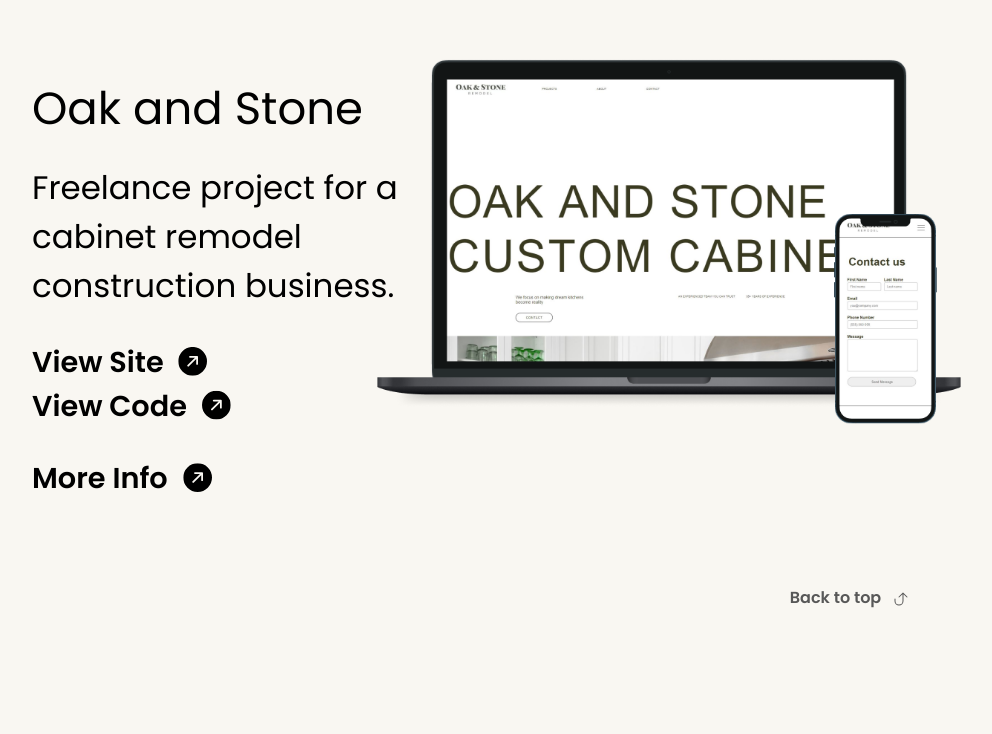
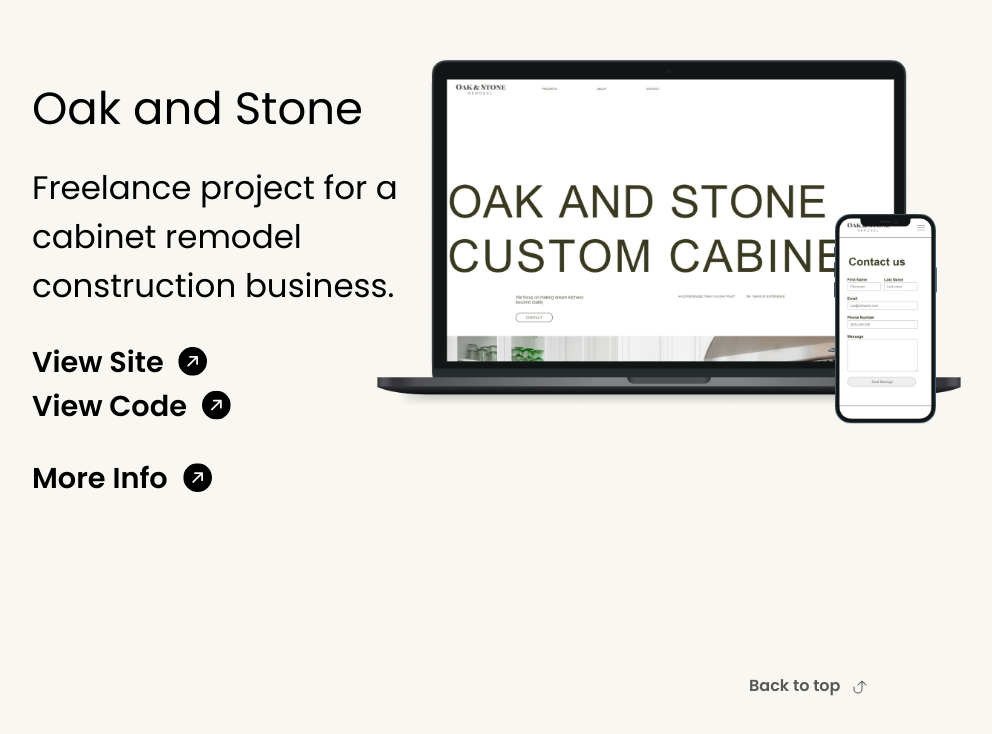
Before and after one commit to JadenFicklin/JadenFicklin, a React (Create React App) app: page / in a window 1280 px wide. Shown: the part 1810-2544 px from the top of the page, without its empty margins (211-1203 px from the left). Built offline with nearby package versions, Linux system fonts and the light colour scheme.

Commit message:
added links into about page, fixed bring to top button on home page

```diff
--- a/src/pages/About/Technologies/index.js
+++ b/src/pages/About/Technologies/index.js
@@ -21,6 +21,7 @@ import { GiWireCoil } from 'react-icons/gi';
 import { RiGlobalLine } from 'react-icons/ri';
 import { TbApi, TbVectorSpline } from 'react-icons/tb';
 import { FaNodeJs } from 'react-icons/fa';
+import Links from '../../../components/Links';
 
 function Technologies() {
     const [hoveredState, setHoveredState] = useState(null);
@@ -89,6 +90,7 @@ function Technologies() {
 
     return (
         <div className=" mt-20 xl:mt-0 xl:absolute xl:top-[100vh] xl:w-full ">
+            <Links />
             <div
                 className="w-full bg-center bg-no-repeat bg-cover h-[300px]"
                 style={{ backgroundImage: `url(${banner})` }}>
@@ -96,14 +98,14 @@ function Technologies() {
                     <h2 className="text-[33px] xs:text-[42px] font-medium lg:text-[86px] flex flex-wrap">
                         <p>Technologies</p>
                         {hoveredState && (
-                            <div className="mt-6 ml-12">
+                            <div className="mt-2 ml-24 xs:ml-32 sm:ml-12 lg:mt-6">
                                 {icons[hoveredState - 1]}
                             </div>
                         )}
                     </h2>
                 </div>
             </div>
-            <div className="grid w-8/12 grid-cols-4 mx-auto h-min mb-[20vh] text-[20px]">
+            <div className="grid w-8/12 grid-cols-1 xs:grid-cols-2 md:grid-cols-3 lg:grid-cols-4 mx-auto h-min mb-[20vh] text-[14px] md:text-[20px]">
                 {technologiesList.map((item) => (
                     <div className="flex flex-wrap mt-12 h-min">
                         <h2 className="w-full mb-6 font-medium">{item.type}</h2>
--- a/src/pages/Landing/Works/index.js
+++ b/src/pages/Landing/Works/index.js
@@ -41,6 +41,7 @@ function Works() {
     ];
 
     return (
+        <div className="relative h-min pb-[1vh]">
             <div className="w-full mb-[10vh] md:mb-[35vh]">
                 <div
                     className="w-full bg-center bg-no-repeat bg-cover h-[300px]"
@@ -57,14 +58,14 @@ function Works() {
                 {/* project two */}
                 <div className="mt-96 mb-[30vh]">
                     <Project project={projects[1]} />
-                <div className="flex justify-center">
+                    <div className="flex justify-center"></div>
+                </div>
+            </div>
             <button
-                        className="w-9/12 mt-32 font-semibold text-[#585858] text-start md:text-end"
+                className="font-semibold text-[#585858] text-start absolute bottom-12 left-3/4"
                 onClick={scrollToTop}>
                 Back to top <HiArrowUturnUp className="inline ml-2" />
             </button>
-                </div>
-            </div>
         </div>
     );
 }
```
Lines whose indentation alone changed are shown as unchanged.
